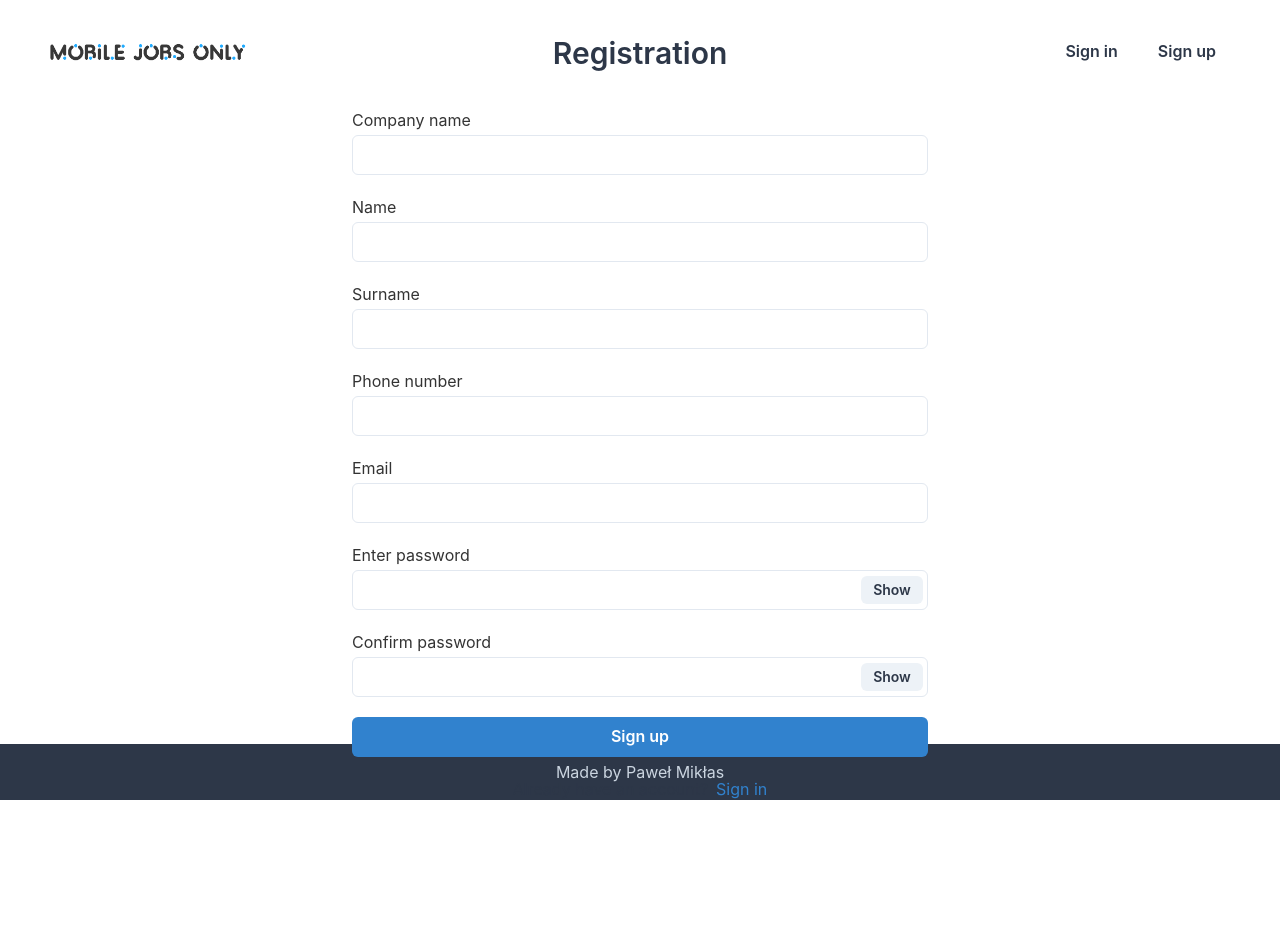
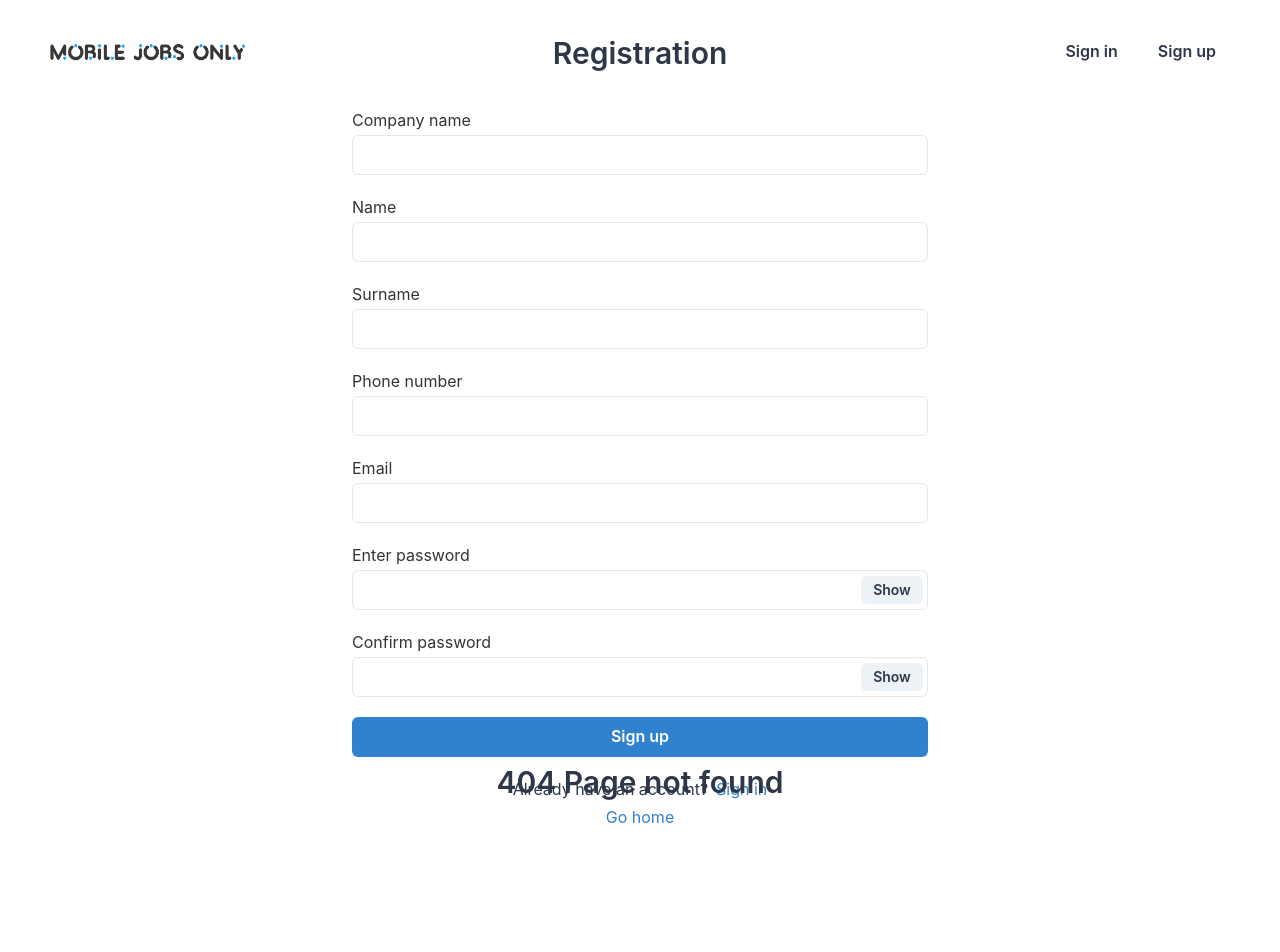
Before and after one commit to pawelmiklas/job-board, a React (Create React App) app: page /registration in a window 1280 px wide. Shown: the top 952 px of the page. Before the commit the page ends 801 px from the top, so only its background shows below. Built offline with nearby package versions, Linux system fonts and the light colour scheme.

Commit message:
handle not found page

```diff
--- a/src/App.tsx
+++ b/src/App.tsx
@@ -13,6 +13,7 @@ import Dashboard from "pages/Dashboard/Dashboard";
 import AuthorizedRoute from "components/AuthorizedRoute/AuthorizedRoute";
 import UserOffers from "pages/UserOffers/UserOffers";
 import OfferAddEdit from "pages/Offers/components/OfferAddEdit/OfferAddEdit";
+import NotFound from "pages/NotFound/NotFound";
 import "react-toastify/dist/ReactToastify.css";
 
 import firebase from "firebase/app";
@@ -32,8 +33,7 @@ firebase.initializeApp({
 export const auth = firebase.auth();
 export const firestore = firebase.firestore();
 
-const App = () => {
-  return (
+const App = () => (
   <BrowserRouter>
     <ToastContainer />
     <ChakraProvider>
@@ -68,10 +68,12 @@ const App = () => {
             <OfferAddEdit editable />
           </AuthorizedRoute>
         </Switch>
+        <Route>
+          <NotFound />
+        </Route>
       </LayoutWrapper>
     </ChakraProvider>
   </BrowserRouter>
 );
-};
 
 export default App;
--- /dev/null
+++ b/src/pages/NotFound/NotFound.tsx
@@ -0,0 +1,37 @@
+import { Box, Container, Text } from "@chakra-ui/react";
+import React from "react";
+import { useHistory } from "react-router";
+
+const NotFound = () => {
+  const history = useHistory();
+
+  return (
+    <Box w="100%" minH="calc(100vh - 160px)" color="gray.700">
+      <Container
+        pt="4"
+        pb="12"
+        h="100%"
+        d="flex"
+        maxW="container.xl"
+        alignItems="center"
+        justifyContent="center"
+        flexDirection="column"
+      >
+        <Text fontSize="3xl" fontWeight="600">
+          404 Page not found
+        </Text>
+        <Text
+          cursor="pointer"
+          color="blue.500"
+          onClick={() => {
+            history.push("/");
+          }}
+        >
+          Go home
+        </Text>
+      </Container>
+    </Box>
+  );
+};
+
+export default NotFound;
```
Lines whose indentation alone changed are shown as unchanged.
